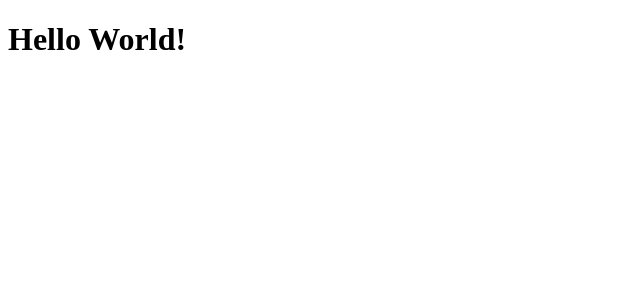
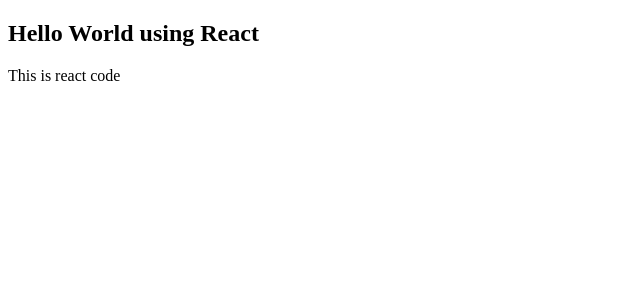
Before and after one commit to vigneshkotha33/food-delivery-demo, a React (Vite) app: page / in a window 1280 px wide. Shown: the top 300 px of the page, without its empty margins (0-640 px from the left). Built offline with nearby package versions, Linux system fonts and the light colour scheme.

Commit message:
Update App.js

```diff
--- a/App.js
+++ b/App.js
@@ -1,11 +1,10 @@
 import React from 'react';
 import ReactDOM from 'react-dom/client';
 
-var mainRoot = document.getElementById("root");
-var mainDom = ReactDOM.createRoot(mainRoot);
+const reactHelloWorld = React.createElement("div", null, React.createElement("h2", null, "Hello World using React"),
+    React.createElement("p", null, "This is react code"));
 
-function HelloWorld() {
-  return <h1>Hello World!</h1>;
-}
+const htmlRoot = document.getElementById("root");
+const rootReact = ReactDOM.createRoot(htmlRoot);
 
-mainDom.render(<HelloWorld/>)
+rootReact.render(reactHelloWorld);
```
